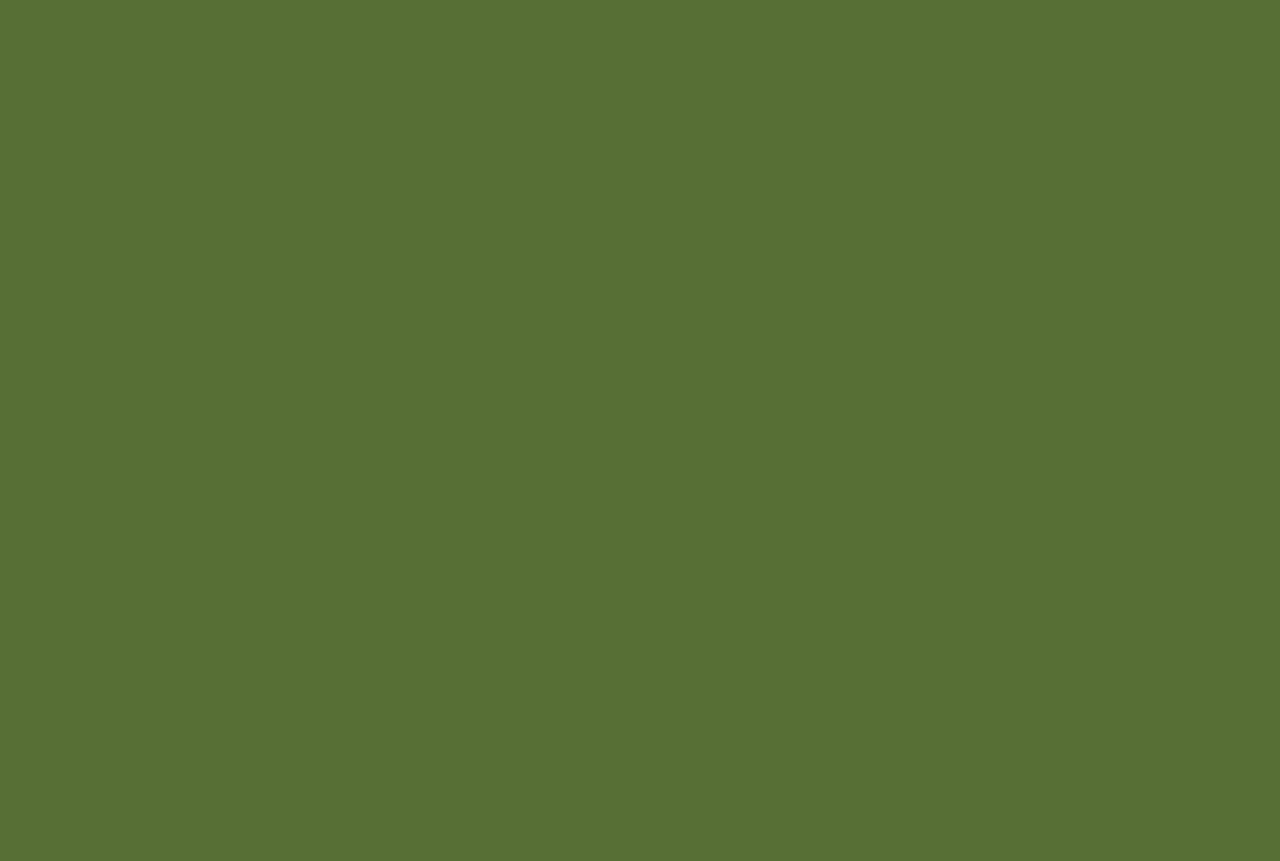
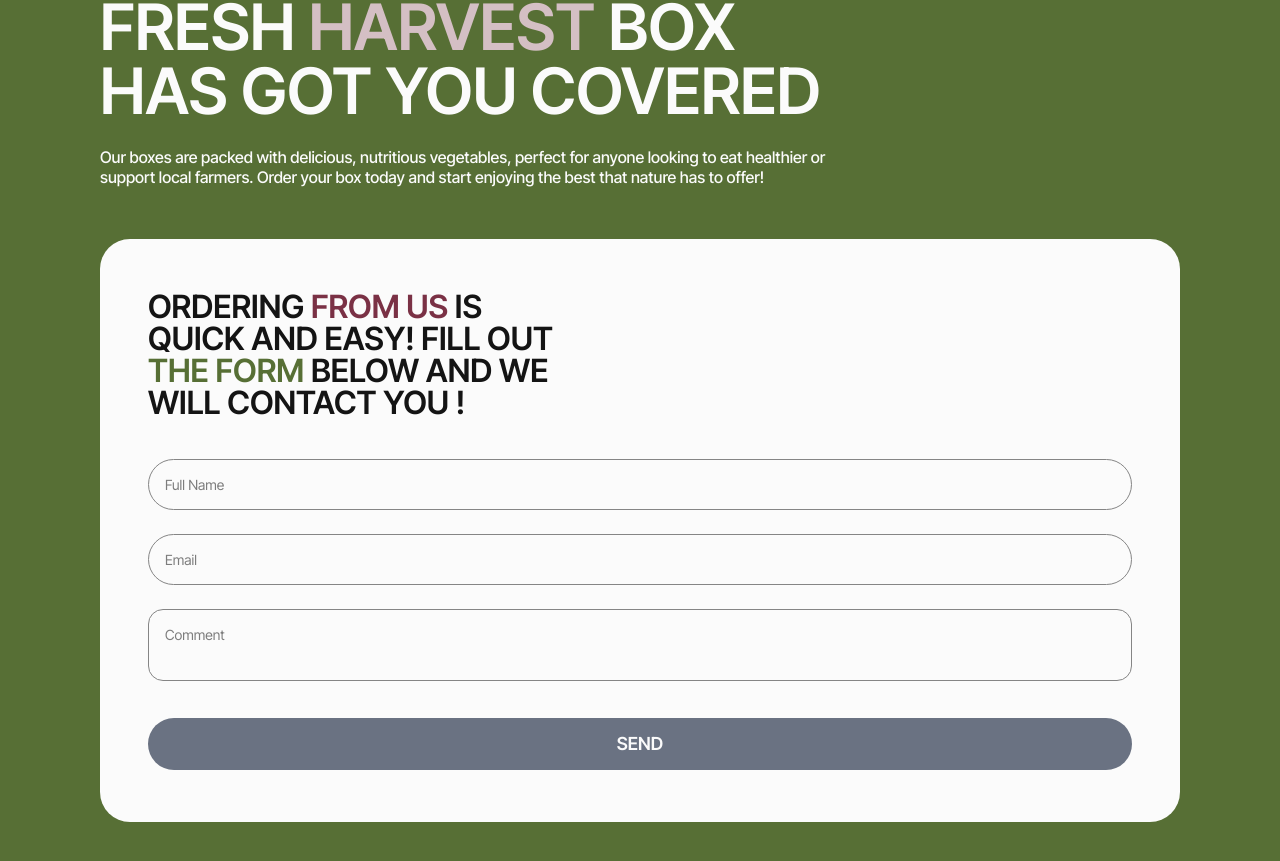
Before and after one commit to sofi-dobriak/green-harvest, a React (Vite) app: page / in a window 1280 px wide. Shown: the part 3981-4842 px from the top of the page. Before the commit the page ends 3876 px from the top, so only its background shows below. Built offline with nearby package versions, Linux system fonts and the light colour scheme.

Commit message:
order form

```diff
--- a/package.json
+++ b/package.json
@@ -12,11 +12,13 @@
   "dependencies": {
     "@tailwindcss/vite": "^4.1.8",
     "clsx": "^2.1.1",
+    "formik": "^2.4.6",
     "react": "^19.1.0",
     "react-dom": "^19.1.0",
     "react-responsive": "^10.0.1",
     "swiper": "^11.2.8",
     "tailwindcss": "^4.1.8",
+    "yup": "^1.6.1",
     "zustand": "^5.0.5"
   },
   "devDependencies": {
--- a/src/App.tsx
+++ b/src/App.tsx
@@ -7,6 +7,7 @@ import HowItWorksScreen from './components/HowItWorks/HowItWorks';
 import Advertisement from './components/Advertisement/Advertisement';
 import VegetableList from './components/VegetableList/VegetableList';
 import ReviewsList from './components/ReviewsList/ReviewsList';
+import YourOrder from './components/YourOrder/YourOrder';
 
 function App() {
   const isDesktop: boolean = useMediaQuery({ minWidth: 1280 });
@@ -21,6 +22,7 @@ function App() {
         <Advertisement />
         <VegetableList />
         <ReviewsList />
+        <YourOrder />
       </main>
 
       {!isDesktop && <MobileMenu />}
--- /dev/null
+++ b/src/components/OrderForm/OrderForm.tsx
@@ -0,0 +1,142 @@
+import * as Yup from 'yup';
+import clsx from 'clsx';
+import { ErrorMessage, Field, Form, Formik, type FormikHelpers } from 'formik';
+import { loadFromLS, saveToLS } from '../../utils/localStorage';
+import { FORM_LS_KEY } from '../../constants/constants';
+
+const regExp = /^[^\s@]+@[^\s@]+\.[^\s@]+$/;
+
+const feedbackSchema = Yup.object().shape({
+  name: Yup.string()
+    .min(2, 'Minimum 2 characters')
+    .max(16, 'Maximum 16 characters')
+    .required('Required'),
+  email: Yup.string().matches(regExp, 'Example of email: test@example.com').required('Required'),
+  comment: Yup.string().min(2, 'Minimum 2 characters').required('Required'),
+});
+
+interface InitialValues {
+  name: string;
+  email: string;
+  comment: string;
+}
+
+export interface FormValues {
+  name: string;
+  email: string;
+  comment: string;
+}
+
+const initialValues: InitialValues = loadFromLS(FORM_LS_KEY) || {
+  name: '',
+  email: '',
+  comment: '',
+};
+
+const OrderForm = () => {
+  const handleSubmit = (values: FormValues, action: FormikHelpers<FormValues>) => {
+    console.log('Form submitted:', values);
+
+    localStorage.removeItem(FORM_LS_KEY);
+    action.resetForm();
+  };
+
+  return (
+    <>
+      <Formik
+        initialValues={initialValues}
+        onSubmit={handleSubmit}
+        validationSchema={feedbackSchema}
+      >
+        {({ errors, touched, values, setFieldValue, dirty }) => {
+          const handleFieldChange = (
+            e: React.ChangeEvent<HTMLInputElement | HTMLTextAreaElement>
+          ) => {
+            const { name, value } = e.target;
+            setFieldValue(name, value);
+
+            const updateValues = { ...values, [name]: value };
+            saveToLS(FORM_LS_KEY, updateValues);
+          };
+
+          return (
+            <Form>
+              <div className='relative'>
+                <Field
+                  onChange={handleFieldChange}
+                  name='name'
+                  placeholder='Full Name'
+                  className={clsx('border rounded-[30px] py-3.5 px-4 mb-6 w-full outline-none', {
+                    'border-[#e74a3b]': errors.name && touched.name,
+                    'border-[#3cbc81]': !errors.name && touched.name,
+                    'border-[#858585]': !touched.name,
+                  })}
+                />
+                <ErrorMessage
+                  name='name'
+                  component='span'
+                  className='absolute bottom-[6px] left-[10px] text-[#e74a3b] text-sm'
+                />
+              </div>
+
+              <div className='relative'>
+                <Field
+                  onChange={handleFieldChange}
+                  name='email'
+                  placeholder='Email'
+                  className={clsx('border rounded-[30px] py-3.5 px-4 mb-6 w-full outline-none', {
+                    'border-[#e74a3b]': errors.name && touched.name,
+                    'border-[#3cbc81]': !errors.name && touched.name,
+                    'border-[#858585]': !touched.name,
+                  })}
+                />
+                <ErrorMessage
+                  name='email'
+                  component='span'
+                  className='absolute bottom-[6px] left-[10px] text-[#e74a3b] text-sm'
+                />
+              </div>
+
+              <div className='relative'>
+                <Field
+                  onChange={handleFieldChange}
+                  name='comment'
+                  as='textarea'
+                  placeholder='Comment'
+                  className={clsx(
+                    'border border-[#858585] rounded-[15px] py-3.5 px-4  mb-8 w-full resize-none outline-none',
+                    {
+                      'border-[#e74a3b]': errors.name && touched.name,
+                      'border-[#3cbc81]': !errors.name && touched.name,
+                      'border-[#858585]': !touched.name,
+                    }
+                  )}
+                />
+                <ErrorMessage
+                  name='comment'
+                  component='span'
+                  className='absolute bottom-[16px] left-[10px] text-[#e74a3b] text-sm'
+                />
+              </div>
+
+              <button
+                disabled={!dirty}
+                type='submit'
+                className={clsx(
+                  'flex items-center justify-center rounded-[30px] border w-full h-[52px] font-semibold text-[18px] leading-[1.1] uppercase text-[#fbfbfb]   duration-300 ease-in-out',
+                  dirty
+                    ? ' cursor-pointer bg-[#7a3145] hover:text-[#7a3145] hover:bg-[#d4bfc4] focus:bg-[#fbfbfb] focus:text-[#7a3145] focus:border-[#7a3145]'
+                    : 'cursor-not-allowed border-none bg-gray-500 text-[#fbfbfb] '
+                )}
+              >
+                Send
+              </button>
+            </Form>
+          );
+        }}
+      </Formik>
+    </>
+  );
+};
+
+export default OrderForm;
--- a/src/components/ReviewsList/ReviewsList.css
+++ b/src/components/ReviewsList/ReviewsList.css
@@ -7,6 +7,13 @@
     margin: 0 4px;
   }
 
+  @media (max-width:425px) {
+    .swiper-pagination-bullet {
+      width: 10px;
+      height: 10px;
+    }
+  }
+
   .swiper-pagination-bullet-active {
     background-color: #576f35;
   }
--- /dev/null
+++ b/src/components/YourOrder/YourOrder.tsx
@@ -0,0 +1,30 @@
+import Container from '../Container/Container';
+import OrderForm from '../OrderForm/OrderForm';
+
+const YourOrder = () => {
+  return (
+    <section className='py-20 px-5 md:py-25 md:px-8 xl:px-25'>
+      <Container>
+        <h2 className='font-semibold text-[48px] md:text-[64px] max-w-[335px] md:max-w-[640px] xl:max-w-[750px] leading-[1] uppercase text-[#fbfbfb] mb-6'>
+          Fresh <span className='text-[#d4bfc4]'>Harvest</span> Box has got you covered
+        </h2>
+        <p className='font-medium text-[14px] md:text-[16px] max-w-[335px] md:max-w-[640px] xl:max-w-[742px] leading-[1.43] md:leading-[1.25] text-[#fbfbfb] mb-10 md:mb-13'>
+          Our boxes are packed with delicious, nutritious vegetables, perfect for anyone looking to
+          eat healthier or support local farmers. Order your box today and start enjoying the best
+          that nature has to offer!
+        </p>
+
+        <div className='bg-[#fbfbfb] py-10 px-5 rounded-[30px] md:py-13 md:px-25 xl:py-13 xl:px-12'>
+          <p className='font-semibold text-[27px] md:text-[32px] leading-[1] uppercase text-[#141414] mb-10 max-w-[295px] md:max-w-[440px] xl:max-w-[428px]'>
+            Ordering <span className='text-[#7a3145]'>from us</span> is quick and easy! Fill out{' '}
+            <span className='text-[#576f35]'>the form</span> below and we will contact you !
+          </p>
+
+          <OrderForm />
+        </div>
+      </Container>
+    </section>
+  );
+};
+
+export default YourOrder;
--- /dev/null
+++ b/src/constants/constants.ts
@@ -0,0 +1 @@
+export const FORM_LS_KEY = 'form';
--- /dev/null
+++ b/src/utils/localStorage.ts
@@ -0,0 +1,19 @@
+import type { FormValues } from '../components/OrderForm/OrderForm';
+
+export const saveToLS = (key: string, value: FormValues): void => {
+  const JSONData = JSON.stringify(value);
+  localStorage.setItem(key, JSONData);
+};
+
+export const loadFromLS = (key: string) => {
+  const data = localStorage.getItem(key);
+
+  if (!data) return null;
+
+  try {
+    const parseData = JSON.parse(data);
+    return parseData;
+  } catch {
+    return data;
+  }
+};
```
Also changed, not shown: 1 other file (tests, documents, lock files or other folders).
